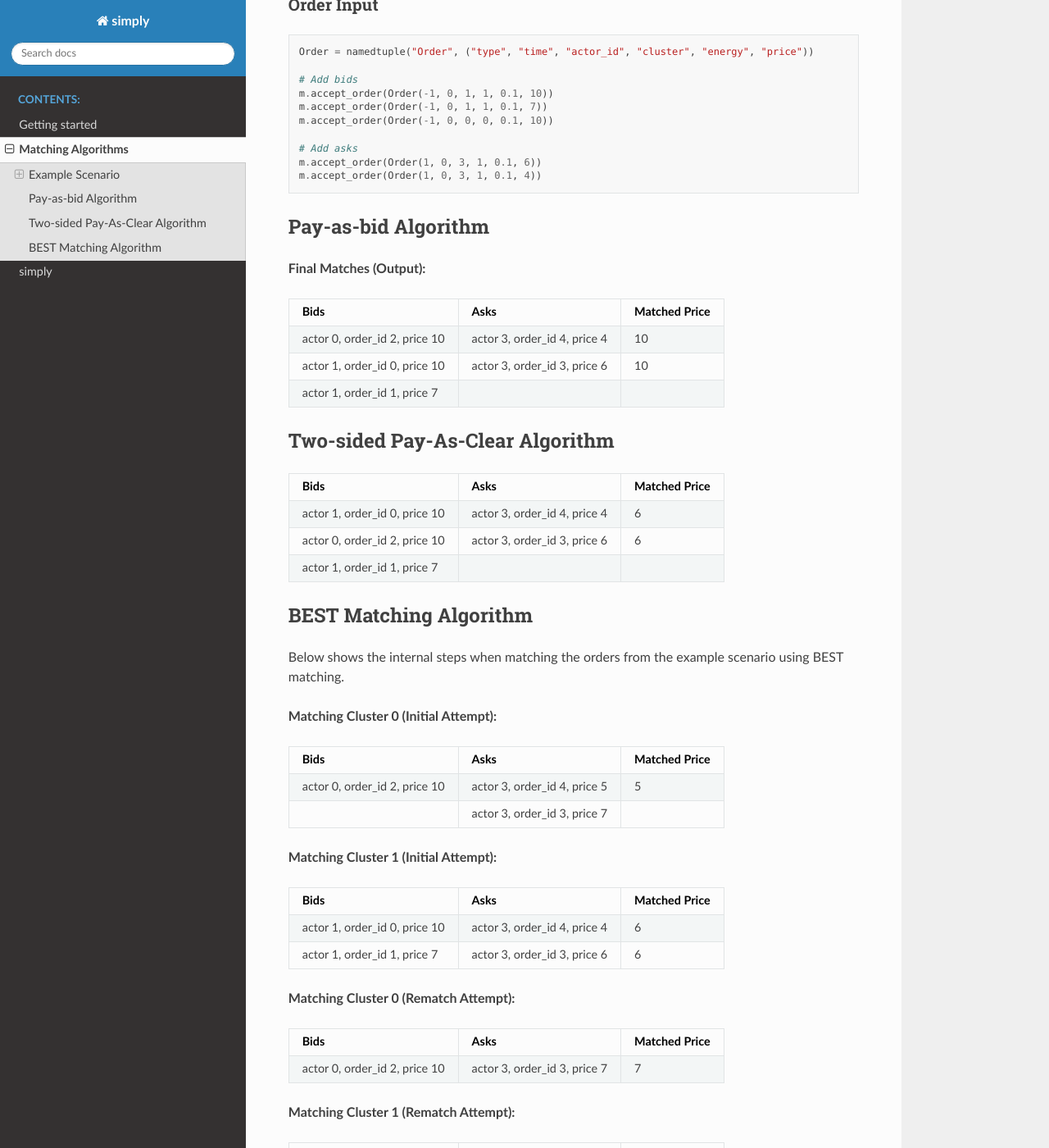
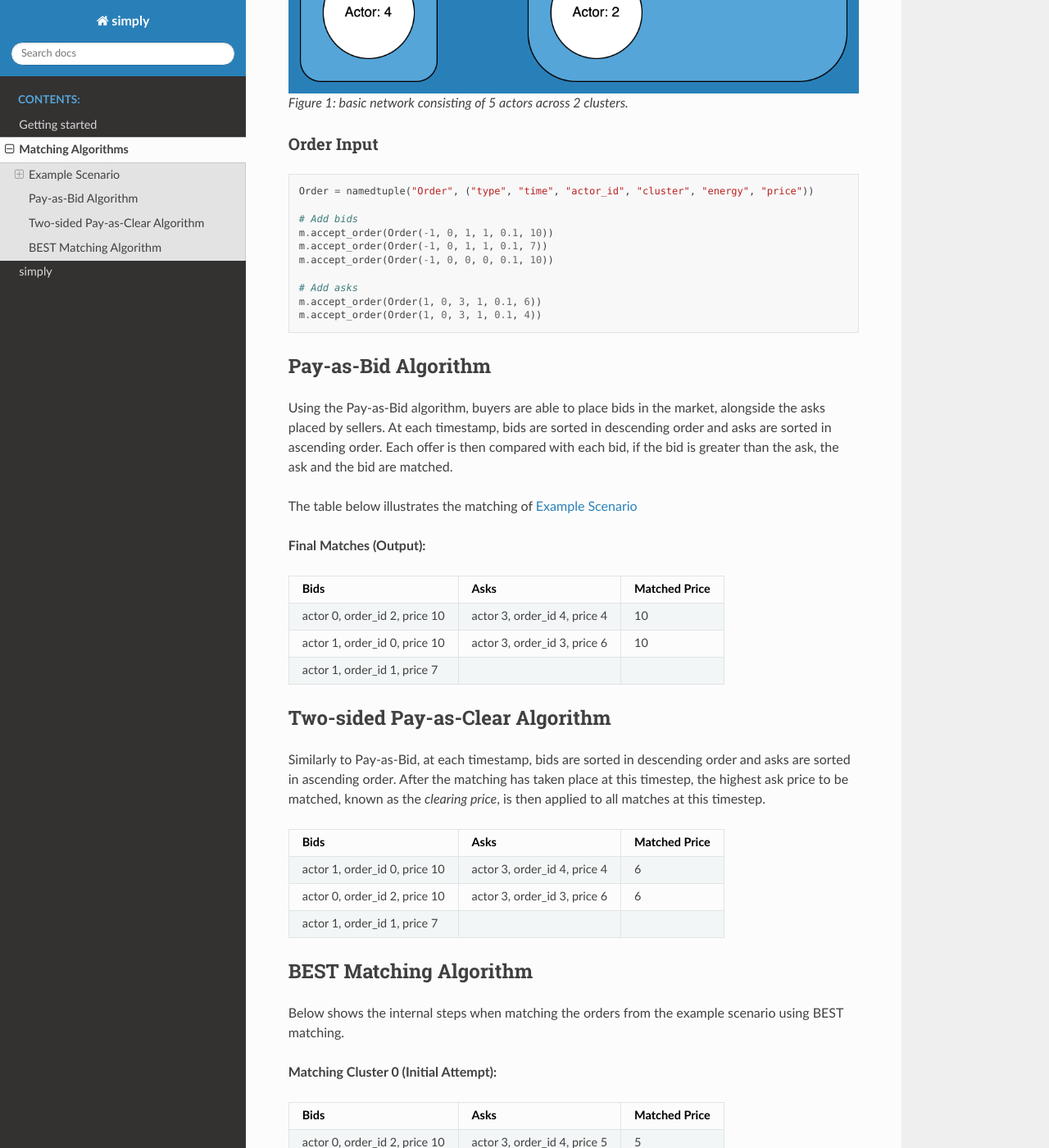
Before and after one commit to BESTenergytrade/simply, a Sphinx documentation site: the page built from doc/source/matching_strategies.rst, in a window 1280 px wide and 1400 px high, scrolled down 817 px. Shown: the whole window at 82% size. Built offline with Sphinx 7.4.7 and the Read the Docs theme 2.0.0, drawn with Linux system fonts in a browser that asks for light colours; some of the changed text lies outside the part shown.

Commit message:
Update to matching_strategies
Descriptions are not finished yet.

Further changes incoming!

```diff
--- a/doc/source/matching_strategies.rst
+++ b/doc/source/matching_strategies.rst
@@ -6,8 +6,18 @@ The core of Simply are the different matching algorithms. They decide which bids
 matched together and at what price. Currently, Simply has three matching algorithms: Pay-as-bid,
 Two-Sided Pay-as-clear and BEST matching.
 
+.. _example_scenario:
+
 Example Scenario
 ================
+
+The following example scenario is used to illustrate the functioning of the matching mechanisms
+using in the simply matching algorithms.
+
+The example scenario uses a basic network of 5 actors across 2 clusters with actors 0 and 4 in
+
+Network
+-------
 .. figure:: network.png
    :scale: 35%
    :alt: Power Network
@@ -30,8 +40,16 @@ Order Input
     m.accept_order(Order(1, 0, 3, 1, 0.1, 6))
     m.accept_order(Order(1, 0, 3, 1, 0.1, 4))
 
-Pay-as-bid Algorithm
+Pay-as-Bid Algorithm
 ====================
+
+Using the Pay-as-Bid algorithm, buyers are able to place bids in the market, alongside the
+asks placed by sellers. At each timestamp, bids are sorted in descending order and asks
+are sorted in ascending order. Each offer is then compared with each bid, if the bid is greater
+than the ask, the ask and the bid are matched.
+
+The table below illustrates the matching of :ref:`example_scenario`
+
 
 **Final Matches (Output):**
 
@@ -45,8 +63,13 @@ Pay-as-bid Algorithm
 | actor 1, order_id 1, price 7   |                               |                |
 +--------------------------------+-------------------------------+----------------+
 
-Two-sided Pay-As-Clear Algorithm
+Two-sided Pay-as-Clear Algorithm
 ================================
+
+Similarly to Pay-as-Bid, at each timestamp, bids are sorted in descending order and asks
+are sorted in ascending order. After the matching has taken place at this timestep, the highest
+ask price to be matched, known as the *clearing price*, is then applied to all matches at this
+timestep.
 
 +--------------------------------+-------------------------------+----------------+
 | Bids                           | Asks                          | Matched Price  |
```
